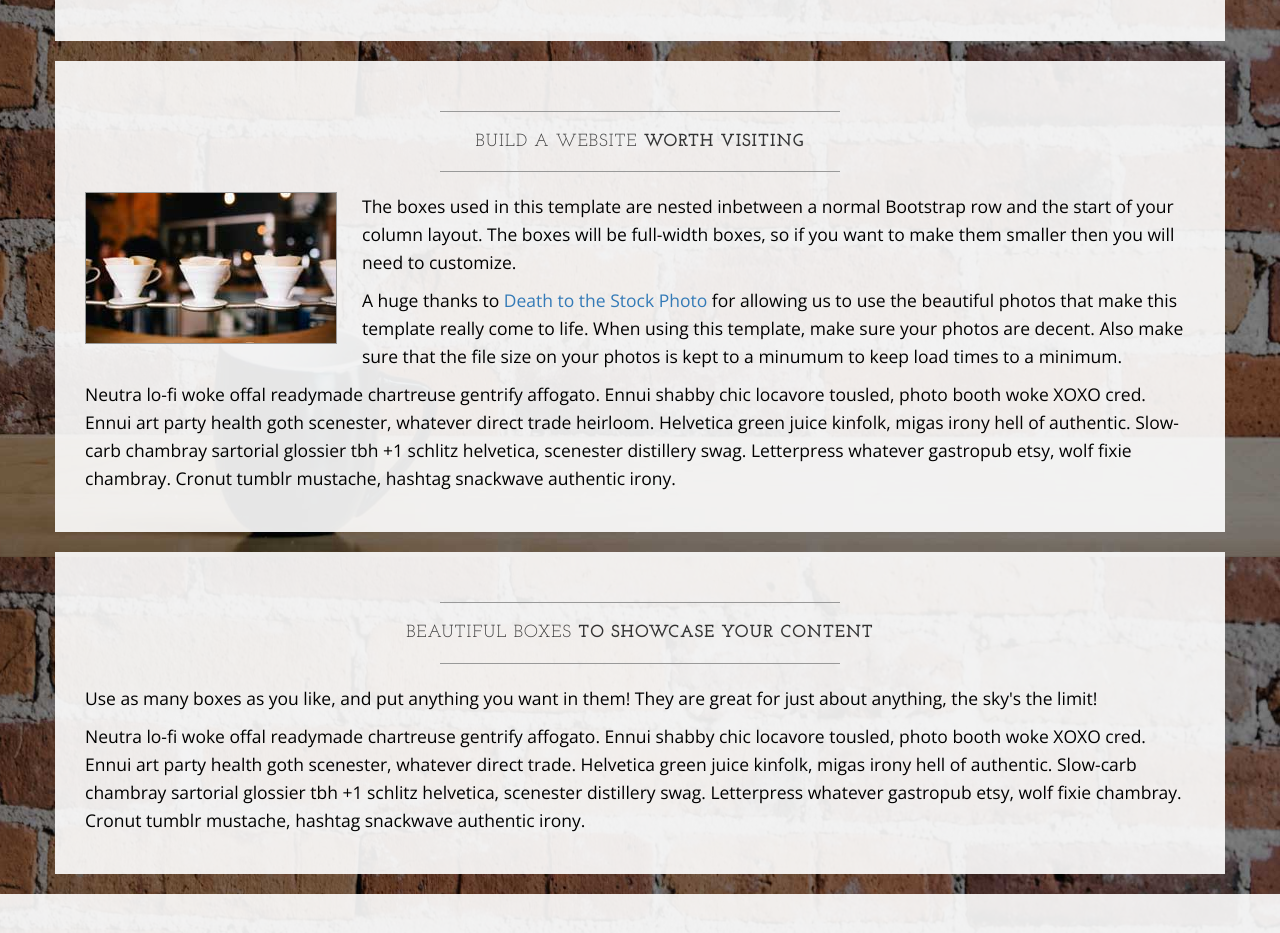
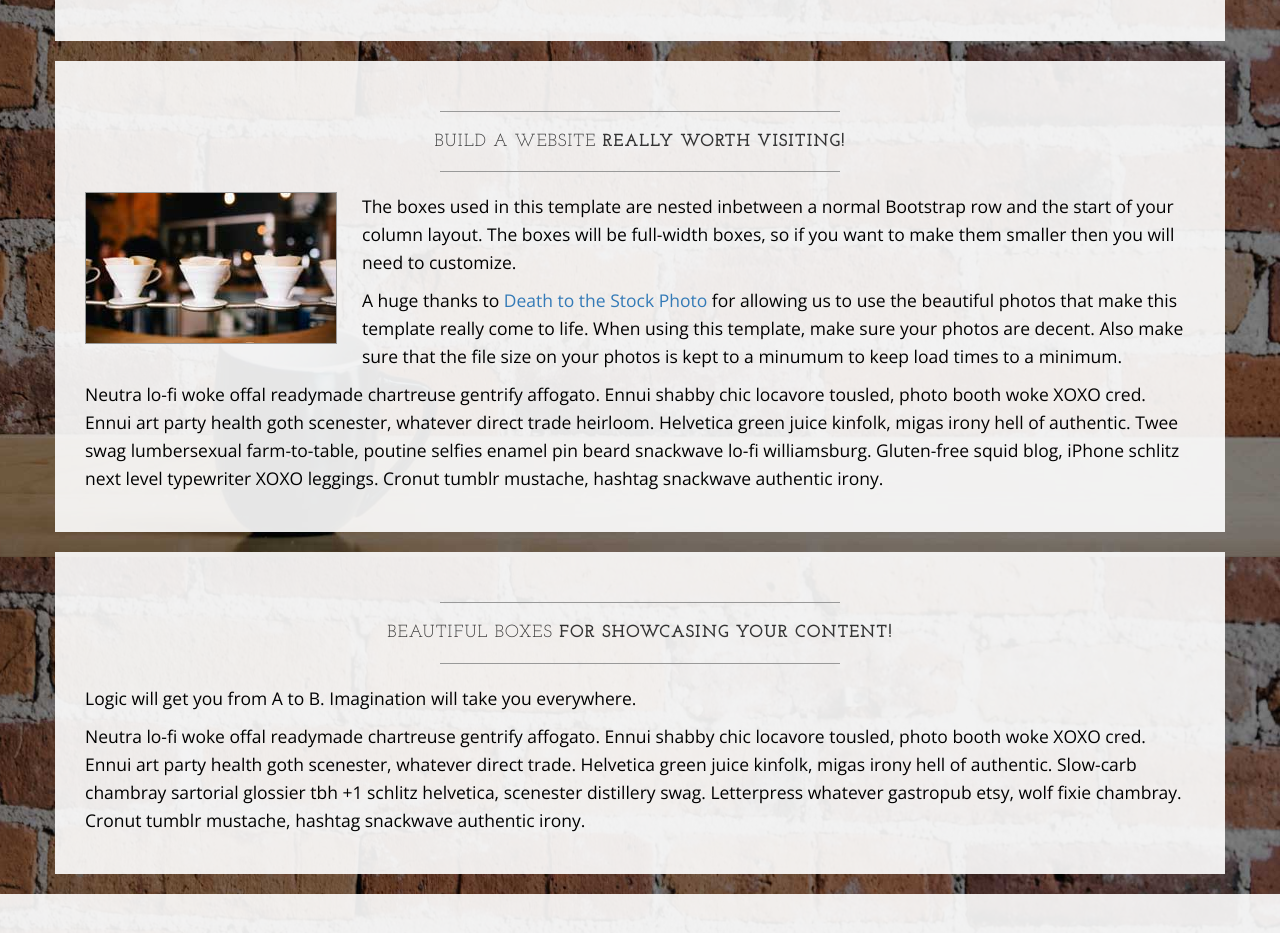
Before and after one commit to Jojokats/BusinessCourse, a plain HTML site: page index.html in a window 1280 px wide. Shown: the part 1043-1976 px from the top of the page. Drawn offline with nearby package versions, Linux system fonts and the light colour scheme.

Commit message:
Modified paragraph text

```diff
--- a/index.html
+++ b/index.html
@@ -124,14 +124,14 @@
                 <div class="col-lg-12">
                     <hr>
                     <h2 class="intro-text text-center">Build a website
-                        <strong>worth visiting</strong>
+                        <strong>really worth visiting!</strong>
                     </h2>
                     <hr>
                     <img class="img-responsive img-border img-left" src="img/intro-pic.jpg" alt="">
                     <hr class="visible-xs">
                     <p>The boxes used in this template are nested inbetween a normal Bootstrap row and the start of your column layout. The boxes will be full-width boxes, so if you want to make them smaller then you will need to customize.</p>
                     <p>A huge thanks to <a href="http://join.deathtothestockphoto.com/" target="_blank">Death to the Stock Photo</a> for allowing us to use the beautiful photos that make this template really come to life. When using this template, make sure your photos are decent. Also make sure that the file size on your photos is kept to a minumum to keep load times to a minimum.</p>
-                    <p>Neutra lo-fi woke offal readymade chartreuse gentrify affogato. Ennui shabby chic locavore tousled, photo booth woke XOXO cred. Ennui art party health goth scenester, whatever direct trade heirloom. Helvetica green juice kinfolk, migas irony hell of authentic. Slow-carb chambray sartorial glossier tbh +1 schlitz helvetica, scenester distillery swag. Letterpress whatever gastropub etsy, wolf fixie chambray. Cronut tumblr mustache, hashtag snackwave authentic irony.</p>
+                    <p>Neutra lo-fi woke offal readymade chartreuse gentrify affogato. Ennui shabby chic locavore tousled, photo booth woke XOXO cred. Ennui art party health goth scenester, whatever direct trade heirloom. Helvetica green juice kinfolk, migas irony hell of authentic. Twee swag lumbersexual farm-to-table, poutine selfies enamel pin beard snackwave lo-fi williamsburg. Gluten-free squid blog, iPhone schlitz next level typewriter XOXO leggings. Cronut tumblr mustache, hashtag snackwave authentic irony.</p>
                 </div>
             </div>
         </div>
@@ -141,10 +141,10 @@
                 <div class="col-lg-12">
                     <hr>
                     <h2 class="intro-text text-center">Beautiful boxes
-                        <strong>to showcase your content</strong>
+                        <strong>for showcasing your content!</strong>
                     </h2>
                     <hr>
-                    <p>Use as many boxes as you like, and put anything you want in them! They are great for just about anything, the sky's the limit!</p>
+                    <p>Logic will get you from A to B. Imagination will take you everywhere.</p>
                     <p>Neutra lo-fi woke offal readymade chartreuse gentrify affogato. Ennui shabby chic locavore tousled, photo booth woke XOXO cred. Ennui art party health goth scenester, whatever direct trade. Helvetica green juice kinfolk, migas irony hell of authentic. Slow-carb chambray sartorial glossier tbh +1 schlitz helvetica, scenester distillery swag. Letterpress whatever gastropub etsy, wolf fixie chambray. Cronut tumblr mustache, hashtag snackwave authentic irony.</p>
                 </div>
             </div>
```
